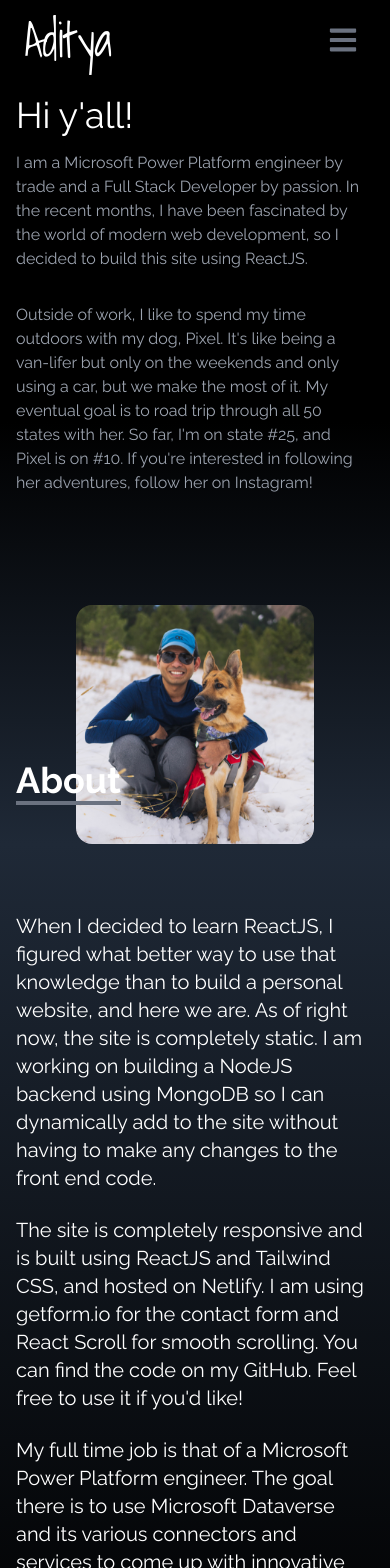
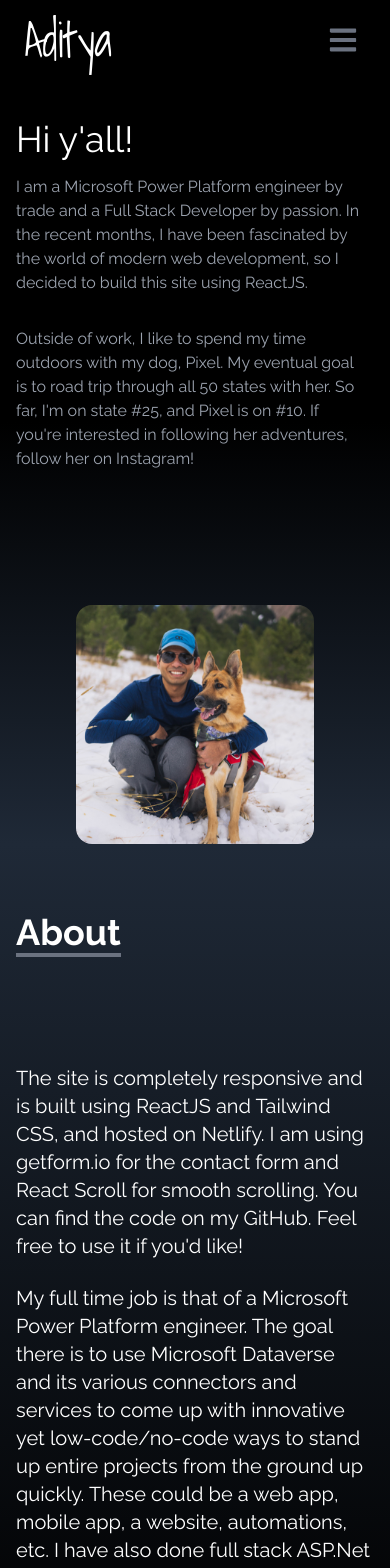
Before and after one commit to aditya-xyz/website_frontend, a React (Create React App) app: page / in a window 390 px wide. Shown: the top 1568 px of the page. Built offline with nearby package versions, Linux system fonts and the light colour scheme.

Commit message:
Removed couple paragraphs to fix spacing on mobile

```diff
--- a/src/components/About.jsx
+++ b/src/components/About.jsx
@@ -13,14 +13,6 @@ const About = () => {
           </p>
         </div>
         <p className="text-xl mt-20">
-          When I decided to learn ReactJS, I figured what better way to use that
-          knowledge than to build a personal website, and here we are. As of
-          right now, the site is completely static. I am working on building a
-          NodeJS backend using MongoDB so I can dynamically add to the site
-          without having to make any changes to the front end code.
-        </p>
-        <br />
-        <p className="text-xl">
           The site is completely responsive and is built using ReactJS and
           Tailwind CSS, and hosted on Netlify. I am using getform.io for the
           contact form and React Scroll for smooth scrolling. You can find the
--- a/src/components/Home.jsx
+++ b/src/components/Home.jsx
@@ -20,11 +20,9 @@ const Home = () => {
           </p>
           <p className="text-gray-400 py-4 mr-2 max-w-md">
             Outside of work, I like to spend my time outdoors with my dog,
-            Pixel. It's like being a van-lifer but only on the weekends and only
-            using a car, but we make the most of it. My eventual goal is to road
-            trip through all 50 states with her. So far, I'm on state #25, and
-            Pixel is on #10. If you're interested in following her adventures,
-            follow her on Instagram!
+            Pixel. My eventual goal is to road trip through all 50 states with
+            her. So far, I'm on state #25, and Pixel is on #10. If you're
+            interested in following her adventures, follow her on Instagram!
           </p>
           {/* <div>
             <Link
```
